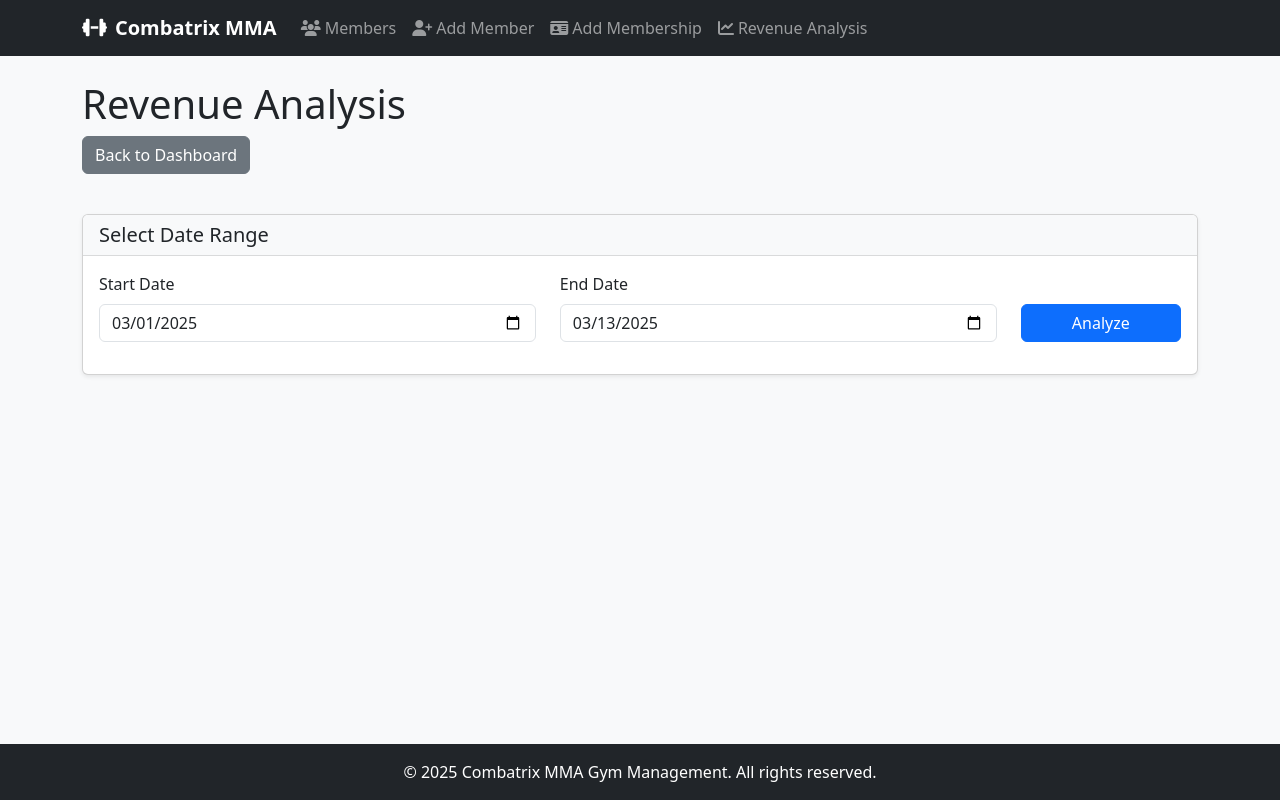
After one commit to Kushagra-Dubey/combatrix-database, a Django app: page /revenue-analysis/ in a window 1280 px wide. The commit adds this page. Run offline with Django 4.2, Linux system fonts and the light colour scheme; some libraries are stand-ins or nearby versions.

Commit message:
feat: added code for time based revenue analysis

```diff
--- a/combatrix/combatrix/forms.py
+++ b/combatrix/combatrix/forms.py
@@ -43,3 +43,24 @@
                 raise forms.ValidationError("Combatrix share and Fitshala share must sum up to the total price")
 
         return cleaned_data
+
+
+class DateRangeForm(forms.Form):
+    start_date = forms.DateField(
+        widget=forms.DateInput(attrs={'class': 'form-control', 'type': 'date'}),
+        label='Start Date'
+    )
+    end_date = forms.DateField(
+        widget=forms.DateInput(attrs={'class': 'form-control', 'type': 'date'}),
+        label='End Date'
+    )
+
+    def clean(self):
+        cleaned_data = super().clean()
+        start_date = cleaned_data.get('start_date')
+        end_date = cleaned_data.get('end_date')
+
+        if start_date and end_date and start_date > end_date:
+            raise forms.ValidationError("End date cannot be before start date")
+
+        return cleaned_data
--- a/combatrix/combatrix/templates/base.html
+++ b/combatrix/combatrix/templates/base.html
@@ -72,6 +72,11 @@
                             <i class="fas fa-id-card me-1"></i>Add Membership
                         </a>
                     </li>
+                    <li class="nav-item">
+                        <a class="nav-link" href="{% url 'revenue-analysis' %}">
+                            <i class="fas fa-chart-line me-1"></i>Revenue Analysis
+                        </a>
+                    </li>
                 </ul>
             </div>
         </div>
@@ -90,8 +95,8 @@
         </div>
     </footer>
 
-    <!-- jQuery -->
-    <script src="https://code.jquery.com/jquery-3.6.4.min.js"></script>
+    <!-- jQuery (Load before other scripts) -->
+    <script src="https://code.jquery.com/jquery-3.6.0.min.js"></script>
 
     <!-- Bootstrap JS -->
     <script src="https://cdn.jsdelivr.net/npm/bootstrap@5.3.2/dist/js/bootstrap.bundle.min.js"></script>
@@ -101,6 +106,10 @@
     <script src="https://cdn.datatables.net/1.13.4/js/dataTables.bootstrap5.min.js"></script>
 
     <!-- Chart.js -->
-    <script src="https://cdn.jsdelivr.net/npm/chart.js"></script>
+    <script src="https://cdn.jsdelivr.net/npm/chart.js@3.9.1/dist/chart.min.js"></script>
+
+    <!-- Additional scripts -->
+    {% block extra_scripts %}
+    {% endblock %}
 </body>
 </html>
--- /dev/null
+++ b/combatrix/combatrix/templates/gym/revenue_analysis.html
@@ -0,0 +1,267 @@
+{% extends 'base.html' %}
+
+{% block content %}
+<div class="container mt-4">
+  <div class="row mb-4">
+    <div class="col-md-12">
+      <h1>Revenue Analysis</h1>
+      <a href="{% url 'member-list' %}" class="btn btn-secondary mb-3">Back to Dashboard</a>
+    </div>
+  </div>
+
+  <div class="row mb-4">
+    <div class="col-md-12">
+      <div class="card">
+        <div class="card-header">
+          <h5 class="card-title mb-0">Select Date Range</h5>
+        </div>
+        <div class="card-body">
+          <form method="post">
+            {% csrf_token %}
+            {% if form.non_field_errors %}
+            <div class="alert alert-danger">
+              {% for error in form.non_field_errors %} {{ error }} {% endfor %}
+            </div>
+            {% endif %}
+
+            <div class="row">
+              <div class="col-md-5">
+                <div class="mb-3">
+                  <label for="{{ form.start_date.id_for_label }}" class="form-label">Start Date</label>
+                  {{ form.start_date }}
+                  {% if form.start_date.errors %}
+                  <div class="text-danger">
+                    {% for error in form.start_date.errors %} {{ error }} {% endfor %}
+                  </div>
+                  {% endif %}
+                </div>
+              </div>
+              <div class="col-md-5">
+                <div class="mb-3">
+                  <label for="{{ form.end_date.id_for_label }}" class="form-label">End Date</label>
+                  {{ form.end_date }}
+                  {% if form.end_date.errors %}
+                  <div class="text-danger">
+                    {% for error in form.end_date.errors %} {{ error }} {% endfor %}
+                  </div>
+                  {% endif %}
+                </div>
+              </div>
+              <div class="col-md-2 d-flex align-items-end">
+                <button type="submit" class="btn btn-primary mb-3 w-100">Analyze</button>
+              </div>
+            </div>
+          </form>
+        </div>
+      </div>
+    </div>
+  </div>
+
+  {% if results %}
+  <!-- Results Section -->
+  <div class="row mb-4">
+    <div class="col-md-12">
+      <div class="card">
+        <div class="card-header bg-primary text-white">
+          <h5 class="card-title mb-0">
+            Revenue Summary: {{ start_date|date:"M d, Y" }} to {{ end_date|date:"M d, Y" }}
+          </h5>
+        </div>
+        <div class="card-body">
+          <div class="row">
+            <div class="col-md-3 text-center mb-3">
+              <div class="card h-100 bg-light">
+                <div class="card-body">
+                  <h3>{{ member_count }}</h3>
+                  <p class="mb-0">New Members</p>
+                </div>
+              </div>
+            </div>
+            <div class="col-md-3 text-center mb-3">
+              <div class="card h-100 bg-success text-white">
+                <div class="card-body">
+                  <h3>₹{{ total_revenue }}</h3>
+                  <p class="mb-0">Total Revenue</p>
+                </div>
+              </div>
+            </div>
+            <div class="col-md-3 text-center mb-3">
+              <div class="card h-100 bg-info text-white">
+                <div class="card-body">
+                  <h3>₹{{ combatrix_revenue }}</h3>
+                  <p class="mb-0">Combatrix Share</p>
+                </div>
+              </div>
+            </div>
+            <div class="col-md-3 text-center mb-3">
+              <div class="card h-100 bg-warning text-dark">
+                <div class="card-body">
+                  <h3>₹{{ fitshala_revenue }}</h3>
+                  <p class="mb-0">Fitshala Share</p>
+                </div>
+              </div>
+            </div>
+          </div>
+        </div>
+      </div>
+    </div>
+  </div>
+
+  <div class="row mb-4">
+    <div class="col-md-8">
+      <div class="card">
+        <div class="card-header">
+          <h5 class="card-title mb-0">Monthly Revenue Trend</h5>
+        </div>
+        <div class="card-body">
+          <canvas id="revenueChart" height="300"></canvas>
+        </div>
+      </div>
+    </div>
+    <div class="col-md-4">
+      <div class="card">
+        <div class="card-header">
+          <h5 class="card-title mb-0">Revenue Distribution</h5>
+        </div>
+        <div class="card-body">
+          <canvas id="distributionChart" height="300"></canvas>
+        </div>
+      </div>
+    </div>
+  </div>
+
+  <div class="row mb-4">
+    <div class="col-md-12">
+      <div class="card">
+        <div class="card-header">
+          <h5 class="card-title mb-0">Memberships in Selected Period</h5>
+        </div>
+        <div class="card-body">
+          {% if memberships %}
+          <div class="table-responsive">
+            <table class="table table-striped" id="memberships-table">
+              <thead>
+                <tr>
+                  <th>Member</th>
+                  <th>Start Date</th>
+                  <th>End Date</th>
+                  <th>Price</th>
+                  <th>Combatrix Share</th>
+                  <th>Fitshala Share</th>
+                  <th>Actions</th>
+                </tr>
+              </thead>
+              <tbody>
+                {% for membership in memberships %}
+                <tr>
+                  <td>{{ membership.member.name }}</td>
+                  <td>{{ membership.start_date }}</td>
+                  <td>{{ membership.end_date }}</td>
+                  <td>₹{{ membership.price }}</td>
+                  <td>₹{{ membership.combatrix_share }}</td>
+                  <td>₹{{ membership.fitshala_share }}</td>
+                  <td>
+                    <a href="{% url 'member-detail' membership.member.id %}" class="btn btn-sm btn-info">View Member</a>
+                  </td>
+                </tr>
+                {% endfor %}
+              </tbody>
+            </table>
+          </div>
+          {% else %}
+          <p class="alert alert-info">No memberships found in the selected date range.</p>
+          {% endif %}
+        </div>
+      </div>
+    </div>
+  </div>
+  {% endif %}
+</div>
+{% endblock %}
+
+{% block extra_scripts %}
+{% if results %}
+<script>
+  // Set up DataTables
+  $(document).ready(function() {
+      $('#memberships-table').DataTable({
+          "pageLength": 10,
+          "order": [[1, "desc"]]
+      });
+  });
+
+  // Monthly Revenue Chart
+  const monthlyCtx = document.getElementById('revenueChart').getContext('2d');
+  const monthlyChart = new Chart(monthlyCtx, {
+      type: 'bar',
+      data: {
+          labels: [{% for item in monthly_data %}"{{ item.month|date:"M Y" }}"{% if not forloop.last %}, {% endif %}{% endfor %}],
+          datasets: [
+              {
+                  label: 'Total Revenue',
+                  data: [{% for item in monthly_data %}{{ item.revenue }}{% if not forloop.last %}, {% endif %}{% endfor %}],
+                  backgroundColor: 'rgba(40, 167, 69, 0.7)',
+                  borderColor: 'rgba(40, 167, 69, 1)',
+                  borderWidth: 1
+              },
+              {
+                  label: 'Combatrix Share',
+                  data: [{% for item in monthly_data %}{{ item.combatrix }}{% if not forloop.last %}, {% endif %}{% endfor %}],
+                  backgroundColor: 'rgba(23, 162, 184, 0.7)',
+                  borderColor: 'rgba(23, 162, 184, 1)',
+                  borderWidth: 1
+              },
+              {
+                  label: 'Fitshala Share',
+                  data: [{% for item in monthly_data %}{{ item.fitshala }}{% if not forloop.last %}, {% endif %}{% endfor %}],
+                  backgroundColor: 'rgba(255, 193, 7, 0.7)',
+                  borderColor: 'rgba(255, 193, 7, 1)',
+                  borderWidth: 1
+              }
+          ]
+      },
+      options: {
+          responsive: true,
+          scales: {
+              y: {
+                  beginAtZero: true,
+                  title: {
+                      display: true,
+                      text: 'Amount (₹)'
+                  }
+              },
+              x: {
+                  title: {
+                      display: true,
+                      text: 'Month'
+                  }
+              }
+          }
+      }
+  });
+
+  // Revenue Distribution Chart
+  const distCtx = document.getElementById('distributionChart').getContext('2d');
+  const distChart = new Chart(distCtx, {
+      type: 'pie',
+      data: {
+          labels: ['Combatrix Share', 'Fitshala Share'],
+          datasets: [{
+              data: [{{ combatrix_revenue }}, {{ fitshala_revenue }}],
+              backgroundColor: ['rgba(23, 162, 184, 0.7)', 'rgba(255, 193, 7, 0.7)'],
+              borderColor: ['rgba(23, 162, 184, 1)', 'rgba(255, 193, 7, 1)'],
+              borderWidth: 1
+          }]
+      },
+      options: {
+          responsive: true,
+          plugins: {
+              legend: {
+                  position: 'bottom',
+              }
+          }
+      }
+  });
+</script>
+{% endif %}
+{% endblock %}
--- a/combatrix/combatrix/urls.py
+++ b/combatrix/combatrix/urls.py
@@ -25,4 +25,5 @@
     path('member/new/', views.MemberCreateView.as_view(), name='member-create'),
     path('membership/new/', views.MembershipCreateView.as_view(), name='membership-create'),
     path('membership/new/<int:member_id>/', views.MembershipCreateView.as_view(), name='membership-create-for-member'),
+    path('revenue-analysis/', views.RevenueAnalysisView.as_view(), name='revenue-analysis'),
 ]
--- a/combatrix/combatrix/views.py
+++ b/combatrix/combatrix/views.py
@@ -1,10 +1,11 @@
 # views.py
 from django.shortcuts import render, redirect, get_object_or_404
-from django.views.generic import ListView, DetailView, CreateView, UpdateView
+from django.views.generic import ListView, DetailView, CreateView, UpdateView, FormView
 from django.urls import reverse_lazy
 from .models import Member, Membership
-from .forms import MemberForm, MembershipForm
-from django.db.models import Sum, Q
+from .forms import MemberForm, MembershipForm, DateRangeForm
+from django.db.models import Sum, Count
+from django.db.models.functions import TruncMonth
 from django.utils import timezone
 
 class MemberListView(ListView):
@@ -14,6 +15,7 @@
 
     def get_context_data(self, **kwargs):
         context = super().get_context_data(**kwargs)
+        print('context', context)
         # Add summary data for visualization
         context['total_members'] = Member.objects.count()
         context['active_members'] = sum(member.is_active() for member in context['members'])
@@ -21,7 +23,7 @@
         context['combatrix_revenue'] = Membership.objects.aggregate(Sum('combatrix_share'))['combatrix_share__sum'] or 0
         context['fitshala_revenue'] = Membership.objects.aggregate(Sum('fitshala_share'))['fitshala_share__sum'] or 0
 
-        # Memberships expiring in the next 30 days
+        # Memberships expiring in the next 15 days
         today = timezone.now().date()
         fifteen_days_later = today + timezone.timedelta(days=15)
         expiring_soon = Membership.objects.filter(
@@ -62,3 +64,53 @@
 
     def get_success_url(self):
         return reverse_lazy('member-detail', kwargs={'pk': self.object.member.pk})
+
+class RevenueAnalysisView(FormView):
+    template_name = 'gym/revenue_analysis.html'
+    form_class = DateRangeForm
+
+    def get_initial(self):
+        # Default to current month
+        today = timezone.now().date()
+        start_of_month = today.replace(day=1)
+        return {
+            'start_date': start_of_month,
+            'end_date': today
+        }
+
+    def form_valid(self, form):
+        start_date = form.cleaned_data['start_date']
+        end_date = form.cleaned_data['end_date']
+
+        # Get memberships that started within the date range
+        memberships = Membership.objects.filter(
+            start_date__gte=start_date,
+            start_date__lte=end_date
+        )
+
+        # Calculate summary data
+        total_revenue = memberships.aggregate(Sum('price'))['price__sum'] or 0
+        combatrix_revenue = memberships.aggregate(Sum('combatrix_share'))['combatrix_share__sum'] or 0
+        fitshala_revenue = memberships.aggregate(Sum('fitshala_share'))['fitshala_share__sum'] or 0
+        member_count = memberships.values('member').distinct().count()
+
+        # Get monthly breakdown for chart
+        monthly_data = memberships.annotate(month=TruncMonth('start_date')).values('month').annotate(
+            revenue=Sum('price'),
+            combatrix=Sum('combatrix_share'),
+            fitshala=Sum('fitshala_share'),
+            count=Count('id')
+        ).order_by('month')
+
+        return self.render_to_response(self.get_context_data(
+            form=form,
+            memberships=memberships,
+            total_revenue=total_revenue,
+            combatrix_revenue=combatrix_revenue,
+            fitshala_revenue=fitshala_revenue,
+            member_count=member_count,
+            monthly_data=monthly_data,
+            start_date=start_date,
+            end_date=end_date,
+            results=True
+        ))
```
